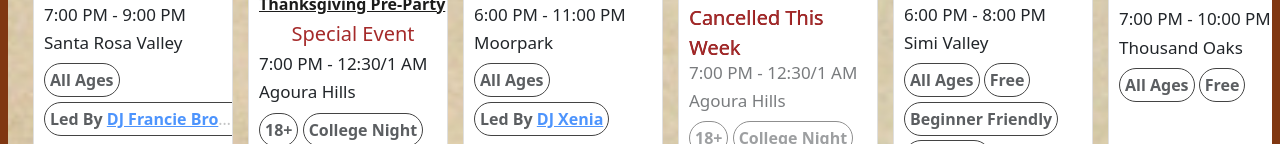
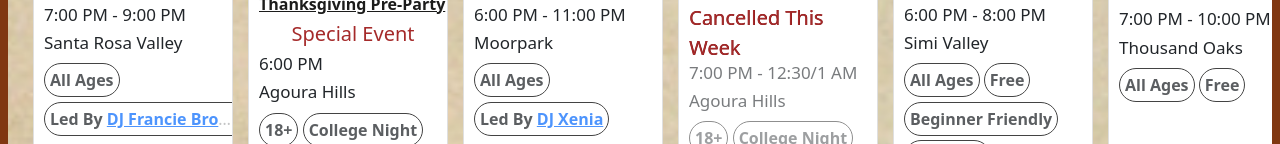
Before and after one commit to garrettmceachron/ventura-county-line-dancing, a plain HTML site: page calendar.html in a window 1280 px wide. Shown: the part 1134-1278 px from the top of the page. Drawn offline with nearby package versions, Linux system fonts and the light colour scheme; a web font is replaced by a local one.

Commit message:
Update calendar with updated Canyon Thanksgiving Pre Party time

```diff
--- a/calendar.html
+++ b/calendar.html
@@ -612,7 +612,7 @@ if (venueName == "Canyon") {
 
 if (venueName == "★CanyonThanksgiving") {
 	tags = '<span class="card-tag">18+</span>&nbsp<span class="card-tag">College Night</span>';
- 	venueInfo = { title: "The Canyon Club Thanksgiving Pre-Party", time: "7:00 PM - 12:30/1 AM", location: "28912 Roadside Dr, Agoura Hills, CA 91301", URL: "https://www.instagram.com/p/DfnvQW2qXm9/"  };
+ 	venueInfo = { title: "The Canyon Club Thanksgiving Pre-Party", time: "6:00 PM", location: "28912 Roadside Dr, Agoura Hills, CA 91301", URL: "https://www.instagram.com/p/DfnvQW2qXm9/"  };
 }
 
 if (venueName == "barrelHouse") {
```
